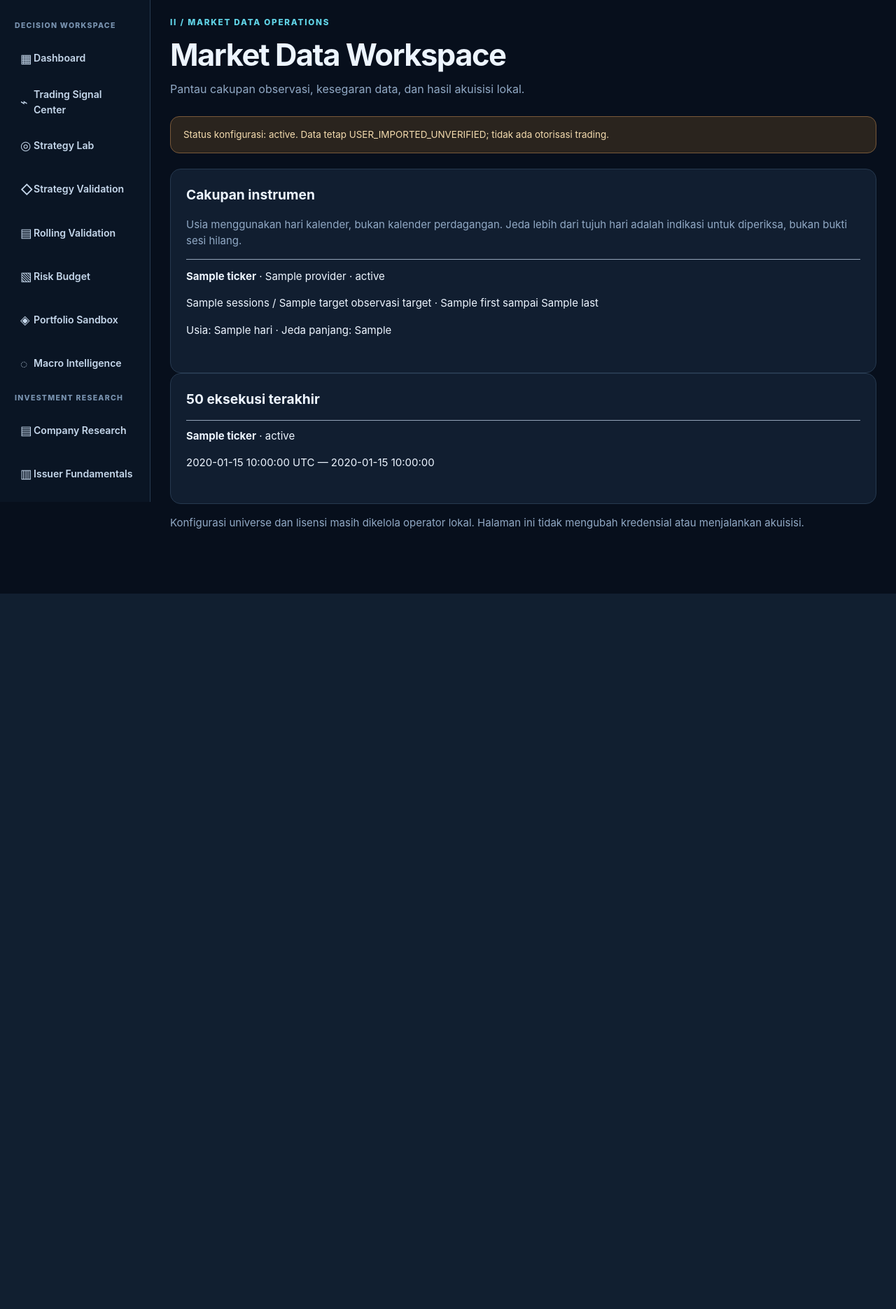
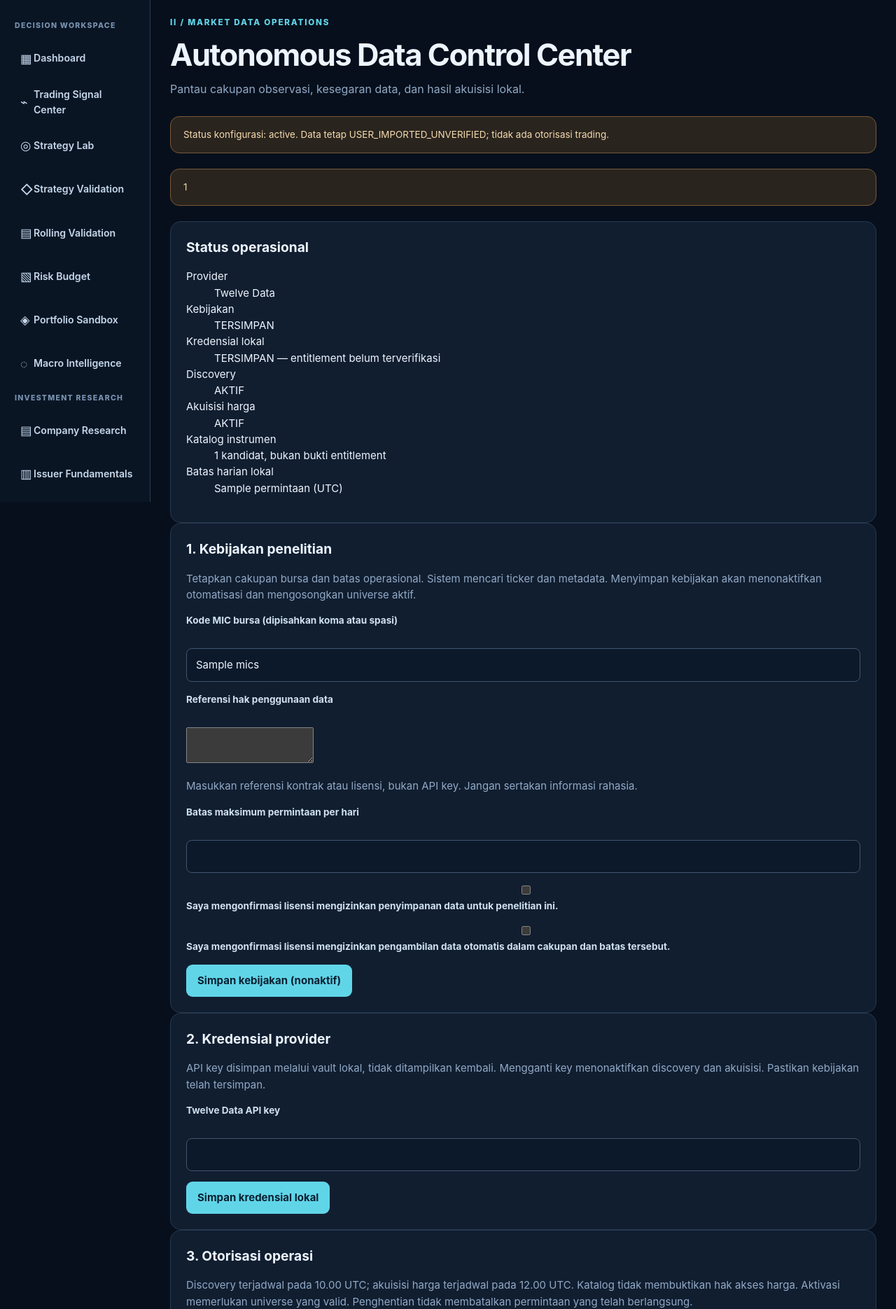
Before and after one commit to fajarnurmanto-source/investment-intelligence, a Laravel app: template laravel_app/resources/views/ii/market-data.blade.php in a window 1280 px wide. Shown: the part 83-1953 px from the top of the page at 70% size. Before the commit the page ends 931 px from the top, so only its background shows below. Run offline with Laravel 12, Linux system fonts and the light colour scheme; a user stored in the database is signed in; data comes from the database, SQL or seed files in the repository; tables that the repository leaves empty hold one stand-in row (values such as "Sample post"); the template is opened without the code that fills it: most values are stand-ins (such as "Sample title", 1, 10 or a date in 2020).

Commit message:
feat(ii): wire Blade control center forms to local market authorization routes

```diff
--- a/laravel_app/resources/views/ii/market-data.blade.php
+++ b/laravel_app/resources/views/ii/market-data.blade.php
@@ -2,9 +2,83 @@
 @section('title','Market Data Workspace')
 @section('content')
 <p class="eyebrow">II / Market Data Operations</p>
-<h1>Market Data Workspace</h1>
+<h1>Autonomous Data Control Center</h1>
 <p class="lead">Pantau cakupan observasi, kesegaran data, dan hasil akuisisi lokal.</p>
 <div class="boundary">Status konfigurasi: {{ $overview['status'] }}. Data tetap USER_IMPORTED_UNVERIFIED; tidak ada otorisasi trading.</div>
+@if(session('market_status'))
+<div class="boundary" role="status">{{ session('market_status') }}</div>
+@endif
+@if($errors->any())
+<div class="boundary" role="alert">
+<p>Periksa kembali konfigurasi:</p>
+<ul>@foreach($errors->all() as $error)<li>{{ $error }}</li>@endforeach</ul>
+</div>
+@endif
+@if($control !== null)
+<section class="panel" aria-labelledby="market-operations">
+<h2 id="market-operations">Status operasional</h2>
+<dl>
+<dt>Provider</dt><dd>Twelve Data</dd>
+<dt>Kebijakan</dt><dd>{{ $control['configured'] ? 'TERSIMPAN' : 'BELUM DIKONFIGURASI' }}</dd>
+<dt>Kredensial lokal</dt><dd>{{ $control['connected'] ? 'TERSIMPAN — entitlement belum terverifikasi' : 'BELUM TERSIMPAN' }}</dd>
+<dt>Discovery</dt><dd>{{ $control['discovery_enabled'] ? 'AKTIF' : 'NONAKTIF' }}</dd>
+<dt>Akuisisi harga</dt><dd>{{ $control['enabled'] ? 'AKTIF' : 'NONAKTIF' }}</dd>
+<dt>Katalog instrumen</dt><dd>{{ $control['catalog_count'] }} kandidat, bukan bukti entitlement</dd>
+<dt>Batas harian lokal</dt><dd>{{ $control['daily_limit'] }} permintaan (UTC)</dd>
+</dl>
+</section>
+<section class="panel" aria-labelledby="market-policy">
+<h2 id="market-policy">1. Kebijakan penelitian</h2>
+<p class="muted">Tetapkan cakupan bursa dan batas operasional. Sistem mencari ticker dan metadata. Menyimpan kebijakan akan menonaktifkan otomatisasi dan mengosongkan universe aktif.</p>
+<form method="POST" action="{{ route('ii.market-data.policy') }}">
+@csrf
+<p><label for="market-mics">Kode MIC bursa (dipisahkan koma atau spasi)</label><br>
+<input id="market-mics" name="mics" type="text" maxlength="80" value="{{ old('mics', $control['mics']) }}" placeholder="XIDX, XNAS" required></p>
+<p><label for="market-rights">Referensi hak penggunaan data</label><br>
+<textarea id="market-rights" name="rights_reference" maxlength="400" rows="3" required>{{ old('rights_reference') }}</textarea></p>
+<p class="muted">Masukkan referensi kontrak atau lisensi, bukan API key. Jangan sertakan informasi rahasia.</p>
+<p><label for="market-limit">Batas maksimum permintaan per hari</label><br>
+<input id="market-limit" name="daily_request_limit" type="number" min="3" max="10000" step="1" value="{{ old('daily_request_limit', $control['daily_limit']) }}" required></p>
+<p><label><input name="storage_permitted" type="checkbox" value="1" required> Saya mengonfirmasi lisensi mengizinkan penyimpanan data untuk penelitian ini.</label></p>
+<p><label><input name="automation_permitted" type="checkbox" value="1" required> Saya mengonfirmasi lisensi mengizinkan pengambilan data otomatis dalam cakupan dan batas tersebut.</label></p>
+<button type="submit">Simpan kebijakan (nonaktif)</button>
+</form>
+</section>
+<section class="panel" aria-labelledby="market-credential">
+<h2 id="market-credential">2. Kredensial provider</h2>
+<p class="muted">API key disimpan melalui vault lokal, tidak ditampilkan kembali. Mengganti key menonaktifkan discovery dan akuisisi. Pastikan kebijakan telah tersimpan.</p>
+<form method="POST" action="{{ route('ii.market-data.credential') }}" autocomplete="off">
+@csrf
+<p><label for="market-api-key">Twelve Data API key</label><br>
+<input id="market-api-key" name="api_key" type="password" autocomplete="new-password" minlength="8" maxlength="128" required @disabled(!$control['configured'])></p>
+<button type="submit" @disabled(!$control['configured'])>Simpan kredensial lokal</button>
+</form>
+</section>
+<section class="panel" aria-labelledby="market-actions">
+<h2 id="market-actions">3. Otorisasi operasi</h2>
+<p class="muted">Discovery terjadwal pada 10.00 UTC; akuisisi harga terjadwal pada 12.00 UTC. Katalog tidak membuktikan hak akses harga. Aktivasi memerlukan universe yang valid. Penghentian tidak membatalkan permintaan yang telah berlangsung.</p>
+<form method="POST" action="{{ route('ii.market-data.action') }}">
+@csrf
+<input type="hidden" name="action" value="discovery">
+<p><label><input type="checkbox" name="confirm" value="1" required> Izinkan discovery katalog sesuai kebijakan tersimpan.</label></p>
+<button type="submit" @disabled(!$control['configured'] || !$control['connected'])>Otorisasi discovery</button>
+</form>
+<form method="POST" action="{{ route('ii.market-data.action') }}">
+@csrf
+<input type="hidden" name="action" value="activate">
+<p><label><input type="checkbox" name="confirm" value="1" required> Izinkan akuisisi harga untuk universe tersimpan sesuai lisensi.</label></p>
+<button type="submit" @disabled(!$control['configured'] || !$control['connected'] || empty($overview['instruments']))>Aktifkan akuisisi harga</button>
+</form>
+<form method="POST" action="{{ route('ii.market-data.action') }}">
+@csrf
+<input type="hidden" name="action" value="stop">
+<p><label><input type="checkbox" name="confirm" value="1" required> Hentikan discovery dan akuisisi otomatis berikutnya.</label></p>
+<button type="submit" @disabled(!$control['configured'])>Hentikan otomatisasi</button>
+</form>
+</section>
+@else
+<p class="muted">Kontrol operasional hanya tersedia untuk pemilik konfigurasi atau administrator yang menginisialisasi konfigurasi.</p>
+@endif
 <section class="panel">
 <h2>Cakupan instrumen</h2>
 <p class="muted">Usia menggunakan hari kalender, bukan kalender perdagangan. Jeda lebih dari tujuh hari adalah indikasi untuk diperiksa, bukan bukti sesi hilang.</p>
@@ -26,5 +100,5 @@
 <p>Belum ada receipt.</p>
 @endforelse
 </section>
-<p class="muted">Konfigurasi universe dan lisensi masih dikelola operator lokal. Halaman ini tidak mengubah kredensial atau menjalankan akuisisi.</p>
+<p class="muted">Pengambilan data dilakukan oleh scheduler dan queue lokal berdasarkan otorisasi. Halaman ini tidak memberikan rekomendasi investasi atau otorisasi trading.</p>
 @endsection
```
